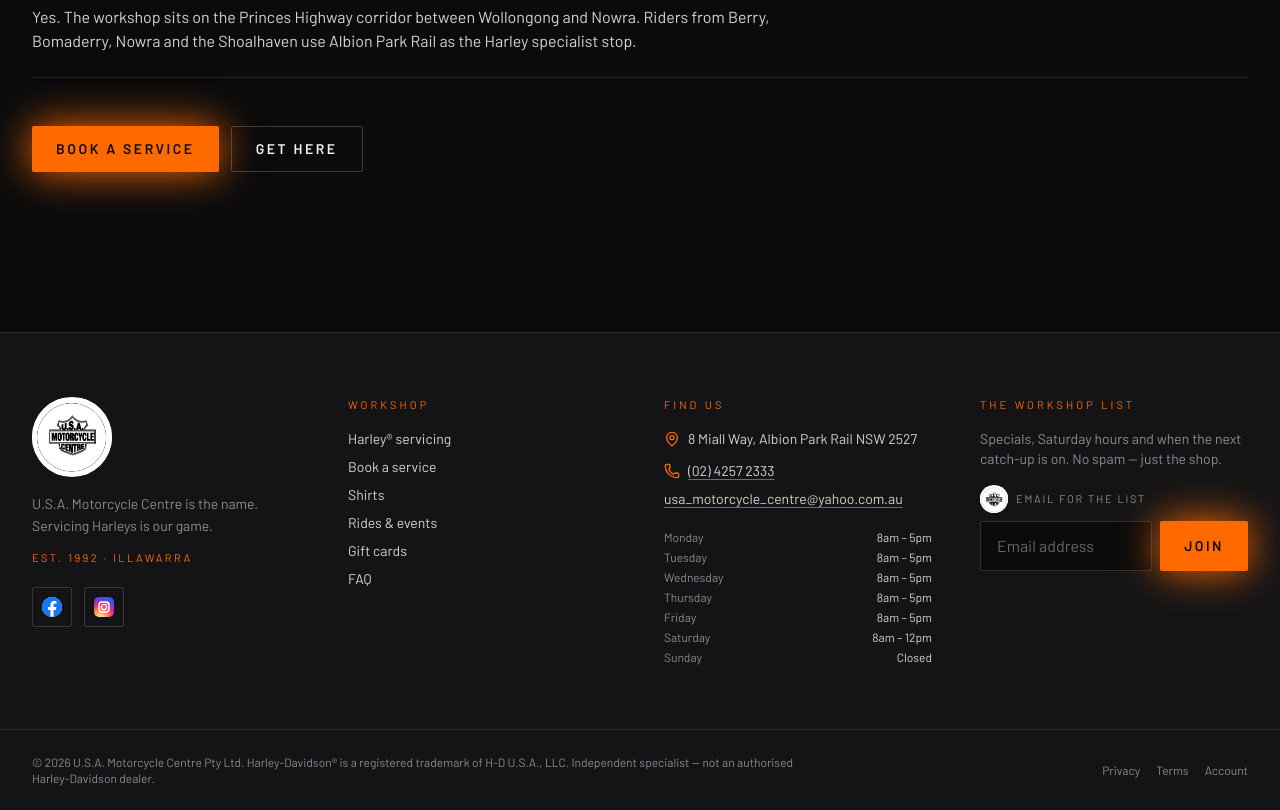
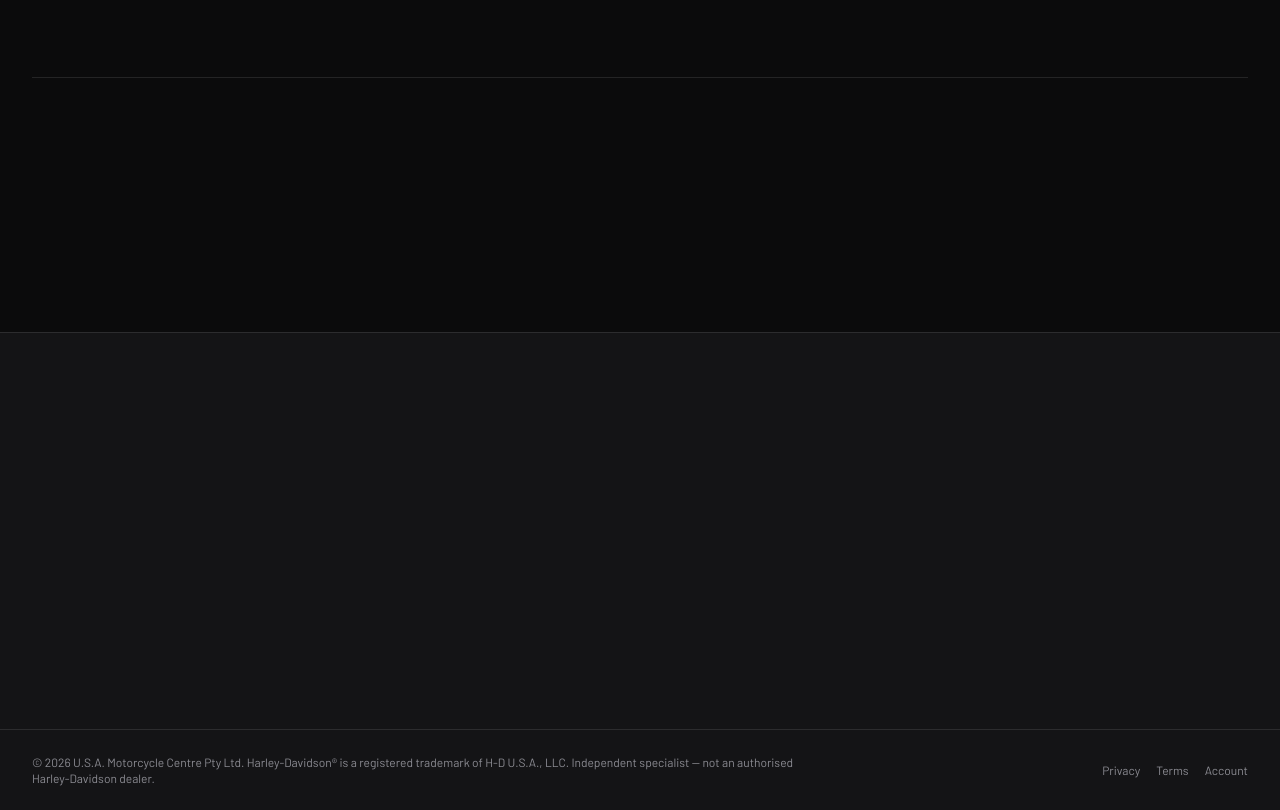
Before and after one commit to ChaseForrester/usa-motorcycle-centre, a Next.js app: page /faq in a window 1280 px wide. Shown: the part 1800-2610 px from the top of the page. Built offline with nearby package versions, Linux system fonts and the light colour scheme; no server answers; the database is empty.

Commit message:
Animate each section as it comes onto the page.
The hero keeps moving, and shop, workshop, FAQ, gallery and footer blocks rise in on scroll.

```diff
--- a/src/app/gallery/page.tsx
+++ b/src/app/gallery/page.tsx
@@ -22,7 +22,7 @@
             <h1 className="display mt-2 text-5xl text-white">The shop, the gear, the road.</h1>
             <div className="mt-10 columns-1 gap-4 sm:columns-2 lg:columns-3">
                 {shots.map((s) => (
-                    <div key={s.src} className="mb-4 break-inside-avoid overflow-hidden rounded-sm">
+                    <div key={s.src} className="shot mb-4 break-inside-avoid overflow-hidden rounded-sm">
                         <Image
                             src={s.src}
                             alt={s.alt}
--- a/src/app/globals.css
+++ b/src/app/globals.css
@@ -146,7 +146,9 @@
 }
 
 .hero-photo {
-  animation: hero-arrive 2.2s cubic-bezier(0.16, 1, 0.3, 1) both;
+  animation:
+    hero-arrive 2.2s cubic-bezier(0.16, 1, 0.3, 1) both,
+    hero-drift 26s ease-in-out 2.2s infinite alternate;
   transform-origin: center center;
 }
 
@@ -218,6 +220,16 @@
   }
 }
 
+@keyframes hero-drift {
+  from {
+    transform: scale(1) translate3d(0, 0, 0);
+  }
+
+  to {
+    transform: scale(1.05) translate3d(-1.4%, 0, 0);
+  }
+}
+
 @keyframes rise-in {
   from {
     opacity: 0;
@@ -272,13 +284,164 @@
   .photo-in,
   .marquee,
   .hero-bar,
-  .glass-panel::after {
+  .glass-panel::after,
+  .announce-bar::after,
+  .btn-flame::after {
     animation: none;
   }
 }
 
 .marquee {
   animation: marquee 32s linear infinite;
+}
+
+/* Scroll entrances, hover lift, and the small motions that keep the page alive. */
+.announce-bar {
+  position: relative;
+  overflow: hidden;
+}
+
+.announce-bar::after {
+  content: "";
+  position: absolute;
+  inset: 0;
+  background: linear-gradient(100deg, transparent 30%, rgba(255, 255, 255, 0.38) 50%, transparent 70%);
+  transform: translateX(-120%);
+  animation: glass-sheen 6.5s ease-in-out infinite;
+  pointer-events: none;
+}
+
+header nav a {
+  background-image: linear-gradient(currentColor, currentColor);
+  background-position: 0 100%;
+  background-repeat: no-repeat;
+  background-size: 0 1px;
+  transition: color 0.2s ease, background-size 0.35s cubic-bezier(0.16, 1, 0.3, 1);
+}
+
+header nav a:hover,
+header nav a.text-flame {
+  background-size: 100% 1px;
+}
+
+.btn {
+  transition: transform 0.35s cubic-bezier(0.16, 1, 0.3, 1), background-color 0.2s ease, border-color 0.2s ease, color 0.2s ease;
+}
+
+.btn:hover:not(:disabled) {
+  transform: translateY(-2px);
+}
+
+.btn-flame {
+  position: relative;
+  overflow: hidden;
+}
+
+.btn-flame::after {
+  content: "";
+  position: absolute;
+  inset: 0;
+  background: linear-gradient(110deg, transparent 28%, rgba(255, 255, 255, 0.42) 50%, transparent 72%);
+  transform: translateX(-130%);
+  pointer-events: none;
+}
+
+.btn-flame:hover::after {
+  animation: glass-sheen 0.7s ease;
+}
+
+.card {
+  transition: transform 0.5s cubic-bezier(0.16, 1, 0.3, 1), border-color 0.45s ease, box-shadow 0.5s ease;
+}
+
+.card img,
+.shot img {
+  transition: transform 0.8s cubic-bezier(0.16, 1, 0.3, 1);
+}
+
+.footer-social a {
+  transition: transform 0.35s cubic-bezier(0.16, 1, 0.3, 1), border-color 0.2s ease, background-color 0.2s ease;
+}
+
+nav[aria-label="Primary"] .text-flame svg {
+  transform: translateY(-2px);
+  transition: transform 0.3s cubic-bezier(0.16, 1, 0.3, 1);
+}
+
+@media (hover: hover) and (prefers-reduced-motion: no-preference) {
+  .card:hover {
+    transform: translateY(-6px);
+    border-color: rgba(255, 106, 0, 0.45);
+    box-shadow: 0 22px 50px rgba(0, 0, 0, 0.32);
+  }
+
+  .card:not(:has(video)):hover img,
+  .shot:hover img {
+    transform: scale(1.045);
+  }
+
+  .footer-social a:hover {
+    transform: translateY(-3px);
+  }
+}
+
+@keyframes reveal-up {
+  from {
+    opacity: 0;
+    transform: translate3d(0, 40px, 0);
+  }
+
+  to {
+    opacity: 1;
+    transform: none;
+  }
+}
+
+@media (prefers-reduced-motion: no-preference) {
+
+  main section,
+  main article,
+  main .card,
+  main .shot,
+  main .reveal-item,
+  main .container-page>h1,
+  main .container-page>p,
+  main .container-page>div:not(:has(.card, .shot, .reveal-item, section)),
+  footer .footer-col {
+    animation: reveal-up 0.85s cubic-bezier(0.16, 1, 0.3, 1) both;
+  }
+
+  @supports (animation-timeline: view()) {
+
+    main section,
+    main article,
+    main .card,
+    main .shot,
+    main .reveal-item,
+    main .container-page>h1,
+    main .container-page>p,
+    main .container-page>div:not(:has(.card, .shot, .reveal-item, section)),
+    footer .footer-col {
+      animation: reveal-up linear both;
+      animation-timeline: view();
+      animation-range: entry 0% entry 38%;
+    }
+  }
+
+  main section:has(.hero-photo),
+  main section:has(.glass-panel) {
+    animation: none;
+  }
+
+  /* Phone snap panels move as one piece. Inner cards stay put so the panel does not clip them. */
+  main section.m-panel>div,
+  main section.m-panel>h1,
+  main section.m-panel>p,
+  .m-panel .card,
+  .m-panel .reveal-item,
+  .m-panel .shot {
+    animation: none !important;
+  }
 }
 
 @media (max-width: 1023px) {
--- a/src/app/page.tsx
+++ b/src/app/page.tsx
@@ -76,7 +76,7 @@
           alt=""
           fill
           priority
-          className="object-cover object-[78%_center]"
+          className="hero-photo object-cover object-[78%_center]"
         />
         <div className="pointer-events-none absolute inset-0 bg-gradient-to-r from-ink via-ink/88 to-ink/25" />
         <div className="relative px-5">
--- a/src/components/FaqList.tsx
+++ b/src/components/FaqList.tsx
@@ -8,7 +8,7 @@
     return (
         <dl className="divide-y divide-white/10 border-y border-white/10">
             {items.map((item) => (
-                <div key={item.q} className={dense ? "py-3" : "py-6"}>
+                <div key={item.q} className={dense ? "reveal-item py-3" : "reveal-item py-6"}>
                     <dt className={dense ? "text-base font-semibold leading-snug text-white" : "display text-xl text-white sm:text-2xl"}>
                         {item.q}
                     </dt>
--- a/src/components/Footer.tsx
+++ b/src/components/Footer.tsx
@@ -46,7 +46,7 @@
     return (
         <footer className="site-footer flex flex-col border-t border-white/10 bg-coal lg:mt-24 lg:block">
             <div className="container-page grid min-h-0 flex-1 content-center gap-4 py-5 lg:grid-cols-4 lg:content-start lg:gap-12 lg:py-16">
-                <div className="min-w-0">
+                <div className="footer-col min-w-0">
                     <div className="flex items-center gap-3">
                         <Image
                             src={settings.brand.logo}
@@ -95,7 +95,7 @@
                     </div>
                 </div>
 
-                <div className="min-w-0">
+                <div className="footer-col min-w-0">
                     <p className="label">Workshop</p>
                     <ul className="mt-2 flex flex-wrap gap-x-4 gap-y-1 text-sm text-chrome lg:mt-4 lg:block lg:space-y-2">
                         {workshopLinks.map((link) => (
@@ -108,7 +108,7 @@
                     </ul>
                 </div>
 
-                <div className="min-w-0">
+                <div className="footer-col min-w-0">
                     <p className="label">Find us</p>
                     <a
                         href={settings.contact.mapsUrl}
@@ -143,7 +143,7 @@
                     </ul>
                 </div>
 
-                <div className="min-w-0">
+                <div className="footer-col min-w-0">
                     <p className="label">The workshop list</p>
                     <p className="mt-4 hidden text-sm text-steel lg:block">
                         Specials, Saturday hours and when the next catch-up is on. No spam — just the shop.
--- a/src/components/Header.tsx
+++ b/src/components/Header.tsx
@@ -144,7 +144,7 @@
     const settings = useCms((s) => s.settings);
     if (!settings.homepage.announcement) return null;
     return (
-        <div className="bg-flame text-ink">
+        <div className="announce-bar bg-flame text-ink">
             <div className="container-page flex items-center justify-center gap-3 py-1.5 text-center text-[10px] font-semibold uppercase leading-snug tracking-normal lg:py-2 lg:text-[11px] lg:tracking-[0.18em]">
                 <Linkified text={settings.homepage.announcement} linkClassName="contact-link-bar" />
             </div>
```
